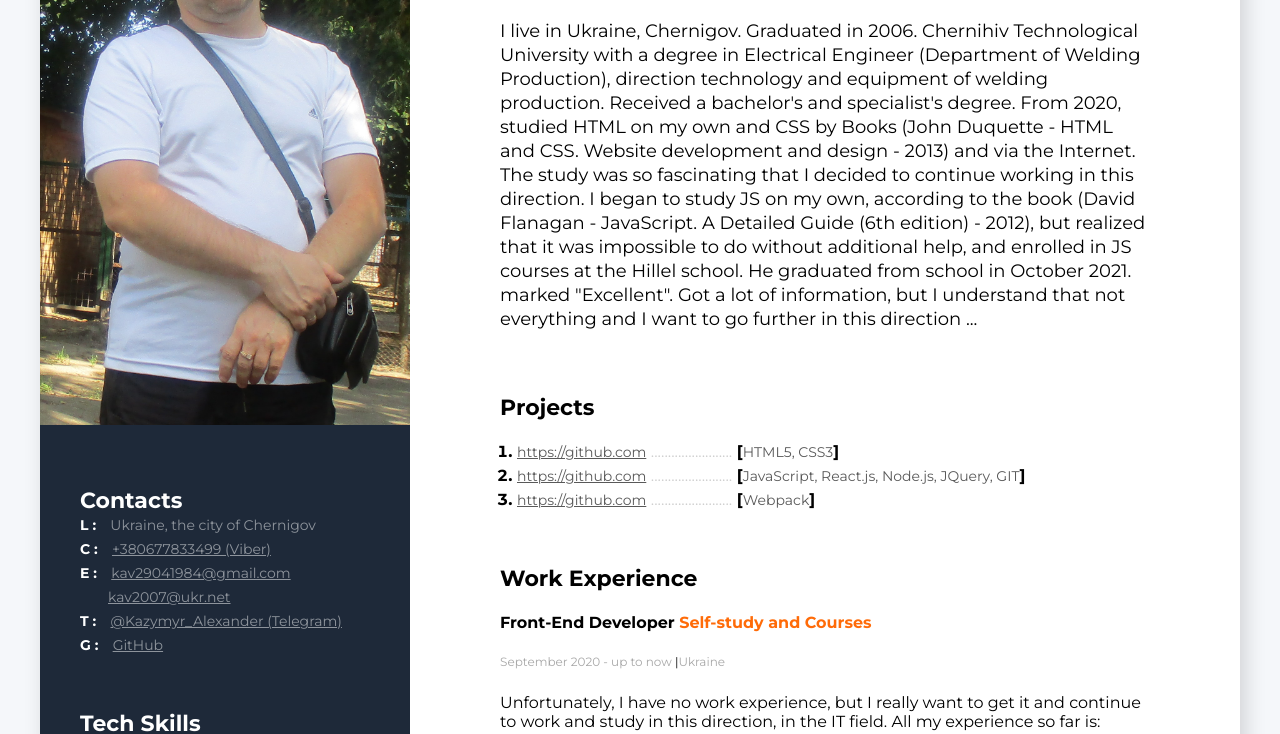
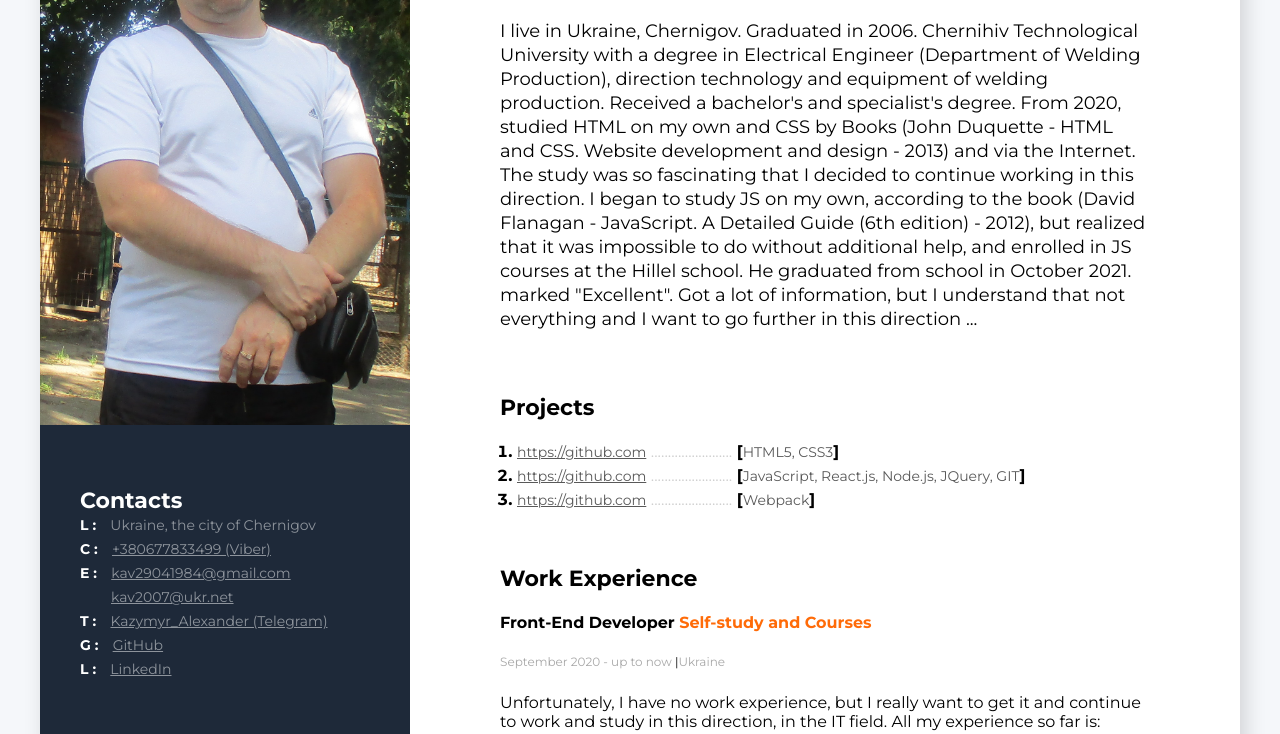
Before and after one commit to Kazimir84/CV_Alexander_Kazymyr_Front_End_Developer, a plain HTML site: page index.html in a window 1280 px wide. Shown: the part 231-965 px from the top of the page. Drawn offline with Linux system fonts and the light colour scheme.

Commit message:
Add LinkedIn Link

```diff
--- a/css/style.css
+++ b/css/style.css
@@ -72,7 +72,7 @@ body{
     line-height: 24px;
     color: #8e949c;
     position: relative;
-    left: 28px;
+    left: 31px;
 }
 
 .contacts-link-type{
--- a/index.html
+++ b/index.html
@@ -35,11 +35,15 @@
                     </div>
                     <div>
                         <span class="contacts-link-type">T :</span>
-                        <a class="contacts-link" href="@Kazymyr_Alexander">@Kazymyr_Alexander (Telegram)</a>
+                        <a class="contacts-link" href="https://t.me/Kazymyr_Alexander">Kazymyr_Alexander (Telegram)</a>
                     </div>
                     <div>
                         <span class="contacts-link-type">G :</span>
                         <a class="contacts-link" href="https://github.com/Kazimir84">GitHub</a>
+                    </div>
+                    <div>
+                        <span class="contacts-link-type">L :</span>
+                        <a class="contacts-link" href="www.linkedin.com/in/KazymyrAlexander">LinkedIn</a>
                     </div>
                 </div>
 
```
